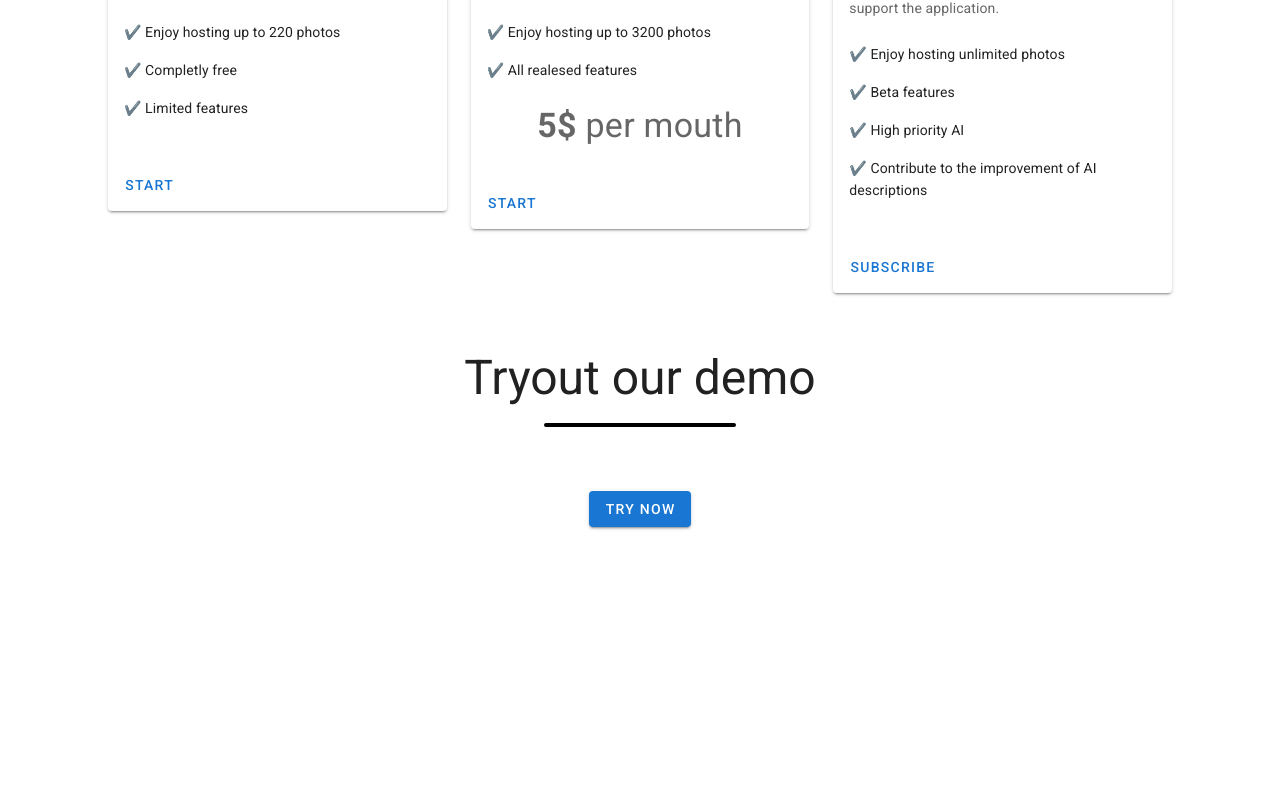
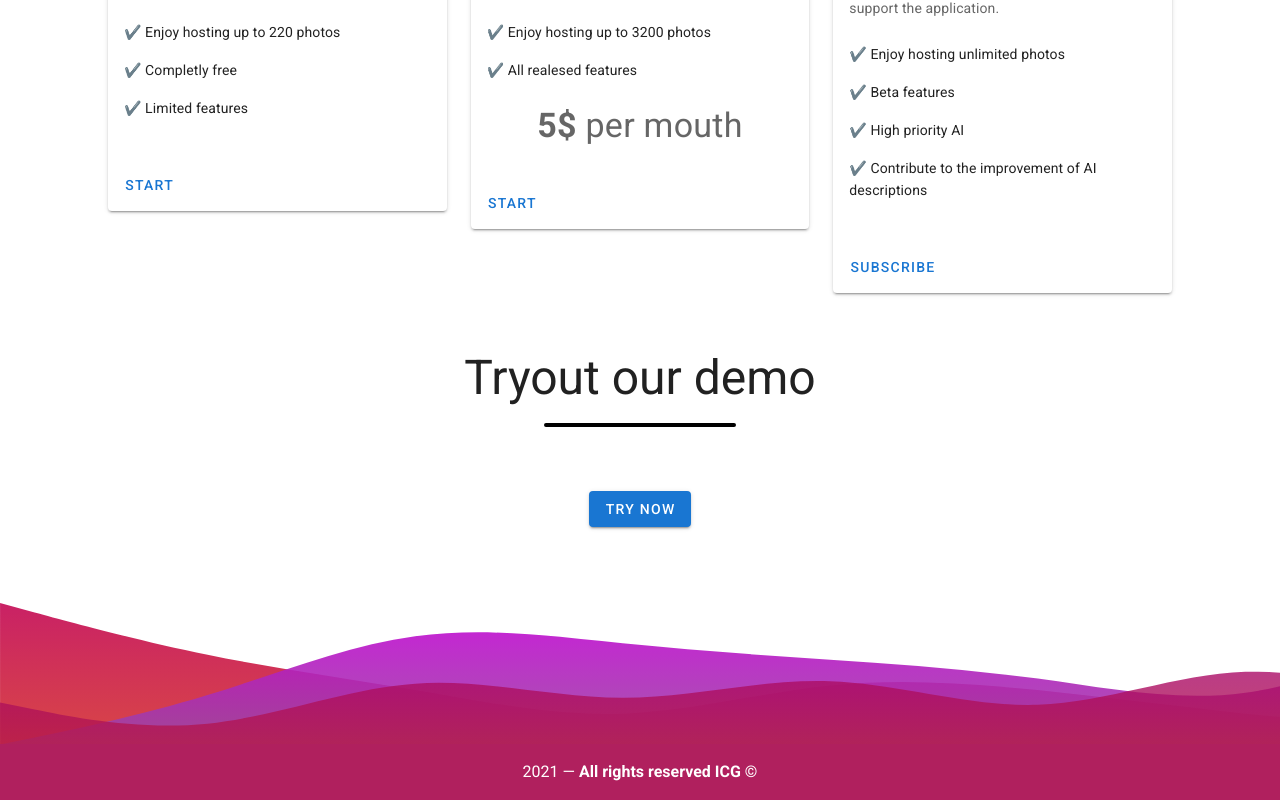
Before and after one commit to TavaresDylan/ICG, a Vue app in the folder frontend/: page / in a window 1280 px wide. Shown: the part 2159-2959 px from the top of the page. Before the commit the page ends 2762 px from the top, so only its background shows below. Built offline with nearby package versions, Linux system fonts and the light colour scheme; what vue-session would draw is missing.

Commit message:
feat(front): footer added

```diff
--- a/frontend/src/App.vue
+++ b/frontend/src/App.vue
@@ -33,10 +33,7 @@
       </v-toolbar-title>
       <v-spacer></v-spacer>
       <!-- IF USER IS NOT AUTHENTICATED -->
-      <v-toolbar-items
-        v-if="!isAuthenticated"
-        class="hidden-sm-and-down"
-      >
+      <v-toolbar-items v-if="!isAuthenticated" class="hidden-sm-and-down">
         <v-btn text v-for="item in menuItems" :key="item.title" :to="item.path">
           <v-icon left dark>{{ item.icon }}</v-icon>
           {{ item.title }}
@@ -49,18 +46,12 @@
         >
       </v-toolbar-items>
       <!-- IF USER IS AUTHENTICATED -->
-      <v-toolbar-items
-        v-if="isAuthenticated"
-        class="hidden-sm-and-down"
-      >
+      <v-toolbar-items v-if="isAuthenticated" class="hidden-sm-and-down">
         <v-btn text v-for="item in menuItems" :key="item.title" :to="item.path">
           <v-icon left dark>{{ item.icon }}</v-icon>
           {{ item.title }}
         </v-btn>
-        <v-btn
-          text
-          v-if="isAuthenticated"
-          to="/profile/dashboard"
+        <v-btn text v-if="isAuthenticated" to="/profile/dashboard"
           ><v-icon left dark>mdi-account-circle</v-icon>Profile</v-btn
         >
         <v-btn text v-if="isAuthenticated" @click="logout"
@@ -71,6 +62,67 @@
     <v-main>
       <router-view />
     </v-main>
+    <svg
+      id="wave"
+      style="transform: rotate(0deg); transition: 0.3s"
+      viewBox="0 0 4440 490"
+      version="1.1"
+      xmlns="http://www.w3.org/2000/svg"
+    >
+      <defs>
+        <linearGradient id="sw-gradient-0" x1="0" x2="0" y1="1" y2="0">
+          <stop stop-color="rgba(216.75, 69.823, 69.823, 1)" offset="0%"></stop>
+          <stop
+            stop-color="rgba(200.813, 32.94, 101.472, 1)"
+            offset="100%"
+          ></stop>
+        </linearGradient>
+      </defs>
+      <path
+        style="transform: translate(0, 0px); opacity: 1"
+        fill="url(#sw-gradient-0)"
+        d="M0,0L120,32.7C240,65,480,131,720,179.7C960,229,1200,261,1440,302.2C1680,343,1920,392,2160,383.8C2400,376,2640,310,2880,285.8C3120,261,3360,278,3600,302.2C3840,327,4080,359,4320,383.8C4560,408,4800,425,5040,392C5280,359,5520,278,5760,220.5C6000,163,6240,131,6480,98C6720,65,6960,33,7200,89.8C7440,147,7680,294,7920,318.5C8160,343,8400,245,8640,196C8880,147,9120,147,9360,155.2C9600,163,9840,180,10080,196C10320,212,10560,229,10800,220.5C11040,212,11280,180,11520,212.3C11760,245,12000,343,12240,359.3C12480,376,12720,310,12960,294C13200,278,13440,310,13680,326.7C13920,343,14160,343,14400,294C14640,245,14880,147,15120,163.3C15360,180,15600,310,15840,359.3C16080,408,16320,376,16560,302.2C16800,229,17040,114,17160,57.2L17280,0L17280,490L17160,490C17040,490,16800,490,16560,490C16320,490,16080,490,15840,490C15600,490,15360,490,15120,490C14880,490,14640,490,14400,490C14160,490,13920,490,13680,490C13440,490,13200,490,12960,490C12720,490,12480,490,12240,490C12000,490,11760,490,11520,490C11280,490,11040,490,10800,490C10560,490,10320,490,10080,490C9840,490,9600,490,9360,490C9120,490,8880,490,8640,490C8400,490,8160,490,7920,490C7680,490,7440,490,7200,490C6960,490,6720,490,6480,490C6240,490,6000,490,5760,490C5520,490,5280,490,5040,490C4800,490,4560,490,4320,490C4080,490,3840,490,3600,490C3360,490,3120,490,2880,490C2640,490,2400,490,2160,490C1920,490,1680,490,1440,490C1200,490,960,490,720,490C480,490,240,490,120,490L0,490Z"
+      ></path>
+      <defs>
+        <linearGradient id="sw-gradient-1" x1="0" x2="0" y1="1" y2="0">
+          <stop stop-color="rgba(149.228, 80.388, 153, 1)" offset="0%"></stop>
+          <stop
+            stop-color="rgba(189.139, 16.292, 205.366, 1)"
+            offset="100%"
+          ></stop>
+        </linearGradient>
+      </defs>
+      <path
+        style="transform: translate(0, 50px); opacity: 0.9"
+        fill="url(#sw-gradient-1)"
+        d="M0,441L120,416.5C240,392,480,343,720,269.5C960,196,1200,98,1440,65.3C1680,33,1920,65,2160,89.8C2400,114,2640,131,2880,147C3120,163,3360,180,3600,212.3C3840,245,4080,294,4320,261.3C4560,229,4800,114,5040,98C5280,82,5520,163,5760,196C6000,229,6240,212,6480,212.3C6720,212,6960,229,7200,236.8C7440,245,7680,245,7920,236.8C8160,229,8400,212,8640,187.8C8880,163,9120,131,9360,114.3C9600,98,9840,98,10080,138.8C10320,180,10560,261,10800,245C11040,229,11280,114,11520,73.5C11760,33,12000,65,12240,122.5C12480,180,12720,261,12960,302.2C13200,343,13440,343,13680,334.8C13920,327,14160,310,14400,253.2C14640,196,14880,98,15120,122.5C15360,147,15600,294,15840,302.2C16080,310,16320,180,16560,179.7C16800,180,17040,310,17160,375.7L17280,441L17280,490L17160,490C17040,490,16800,490,16560,490C16320,490,16080,490,15840,490C15600,490,15360,490,15120,490C14880,490,14640,490,14400,490C14160,490,13920,490,13680,490C13440,490,13200,490,12960,490C12720,490,12480,490,12240,490C12000,490,11760,490,11520,490C11280,490,11040,490,10800,490C10560,490,10320,490,10080,490C9840,490,9600,490,9360,490C9120,490,8880,490,8640,490C8400,490,8160,490,7920,490C7680,490,7440,490,7200,490C6960,490,6720,490,6480,490C6240,490,6000,490,5760,490C5520,490,5280,490,5040,490C4800,490,4560,490,4320,490C4080,490,3840,490,3600,490C3360,490,3120,490,2880,490C2640,490,2400,490,2160,490C1920,490,1680,490,1440,490C1200,490,960,490,720,490C480,490,240,490,120,490L0,490Z"
+      ></path>
+      <defs>
+        <linearGradient id="sw-gradient-2" x1="0" x2="0" y1="1" y2="0">
+          <stop
+            stop-color="rgba(184.875, 31.369, 62.833, 1)"
+            offset="0%"
+          ></stop>
+          <stop
+            stop-color="rgba(168.938, 8.633, 106.662, 1)"
+            offset="100%"
+          ></stop>
+        </linearGradient>
+      </defs>
+      <path
+        style="transform: translate(0, 100px); opacity: 0.8"
+        fill="url(#sw-gradient-2)"
+        d="M0,245L120,269.5C240,294,480,343,720,318.5C960,294,1200,196,1440,179.7C1680,163,1920,229,2160,228.7C2400,229,2640,163,2880,171.5C3120,180,3360,261,3600,253.2C3840,245,4080,147,4320,138.8C4560,131,4800,212,5040,269.5C5280,327,5520,359,5760,359.3C6000,359,6240,327,6480,334.8C6720,343,6960,392,7200,400.2C7440,408,7680,376,7920,343C8160,310,8400,278,8640,220.5C8880,163,9120,82,9360,114.3C9600,147,9840,294,10080,302.2C10320,310,10560,180,10800,138.8C11040,98,11280,147,11520,179.7C11760,212,12000,229,12240,245C12480,261,12720,278,12960,245C13200,212,13440,131,13680,155.2C13920,180,14160,310,14400,318.5C14640,327,14880,212,15120,204.2C15360,196,15600,294,15840,277.7C16080,261,16320,131,16560,130.7C16800,131,17040,261,17160,326.7L17280,392L17280,490L17160,490C17040,490,16800,490,16560,490C16320,490,16080,490,15840,490C15600,490,15360,490,15120,490C14880,490,14640,490,14400,490C14160,490,13920,490,13680,490C13440,490,13200,490,12960,490C12720,490,12480,490,12240,490C12000,490,11760,490,11520,490C11280,490,11040,490,10800,490C10560,490,10320,490,10080,490C9840,490,9600,490,9360,490C9120,490,8880,490,8640,490C8400,490,8160,490,7920,490C7680,490,7440,490,7200,490C6960,490,6720,490,6480,490C6240,490,6000,490,5760,490C5520,490,5280,490,5040,490C4800,490,4560,490,4320,490C4080,490,3840,490,3600,490C3360,490,3120,490,2880,490C2640,490,2400,490,2160,490C1920,490,1680,490,1440,490C1200,490,960,490,720,490C480,490,240,490,120,490L0,490Z"
+      ></path>
+    </svg>
+    <v-footer padless>
+      <v-row justify="center" no-gutters>
+        <v-col class="py-4 text-center white--text" cols="12">
+          {{ new Date().getFullYear() }} —
+          <strong>All rights reserved ICG ©</strong>
+        </v-col>
+      </v-row>
+    </v-footer>
   </v-app>
 </template>
 
@@ -80,7 +132,7 @@ import axios from "axios";
 
 export default {
   name: "App",
-    beforeCreate() {
+  beforeCreate() {
     this.$store.commit("auth/initializeStore");
     const token = this.$store.state.auth.token;
     if (token) {
@@ -90,7 +142,7 @@ export default {
     }
   },
   computed: {
-    ...mapState("auth",["isAuthenticated", "token"]),
+    ...mapState("auth", ["isAuthenticated", "token"]),
   },
   data() {
     return {
@@ -121,4 +173,7 @@ export default {
     font-weight: bold;
   }
 }
+footer {
+  background-color: #b0205e !important;
+}
 </style>
```
